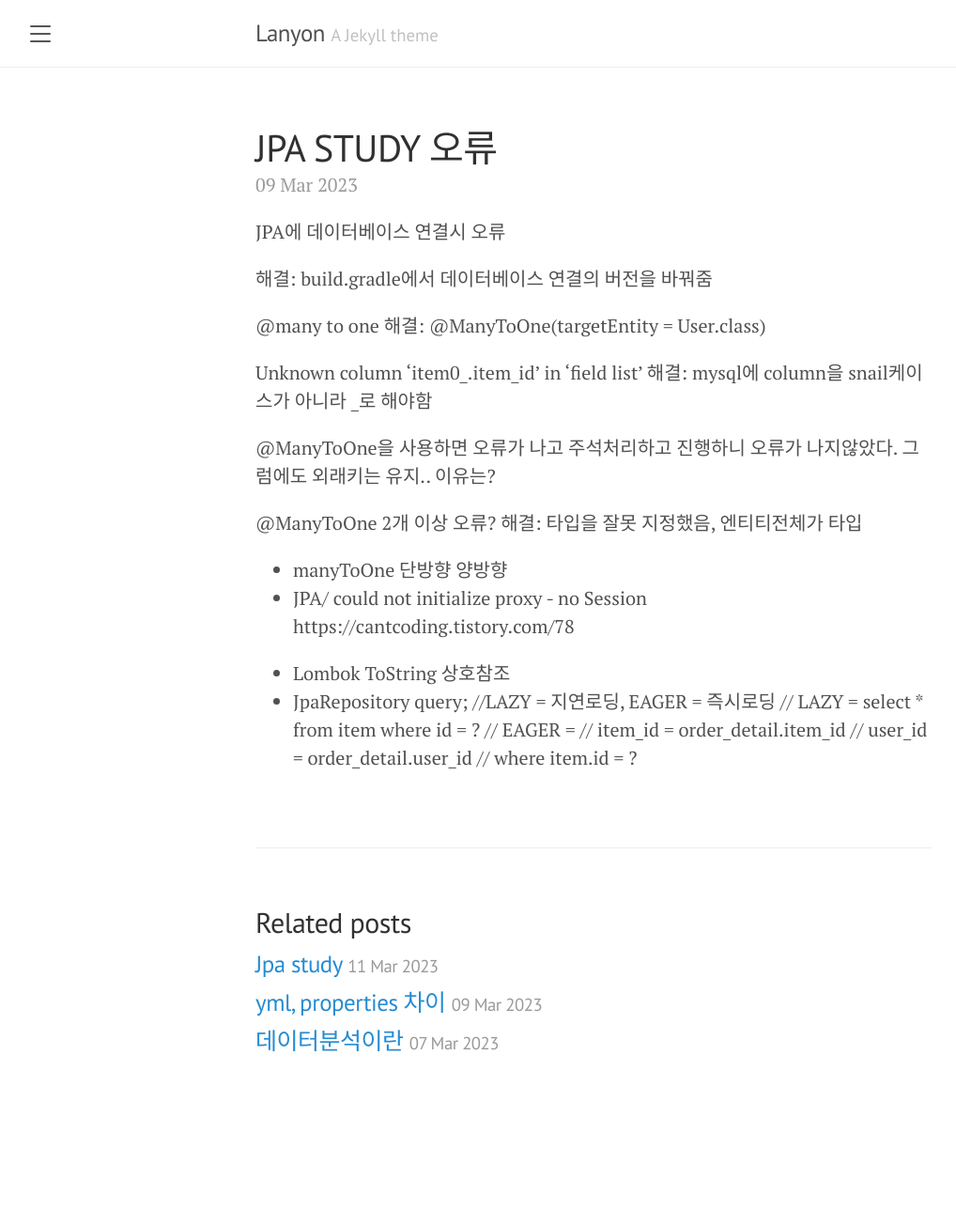
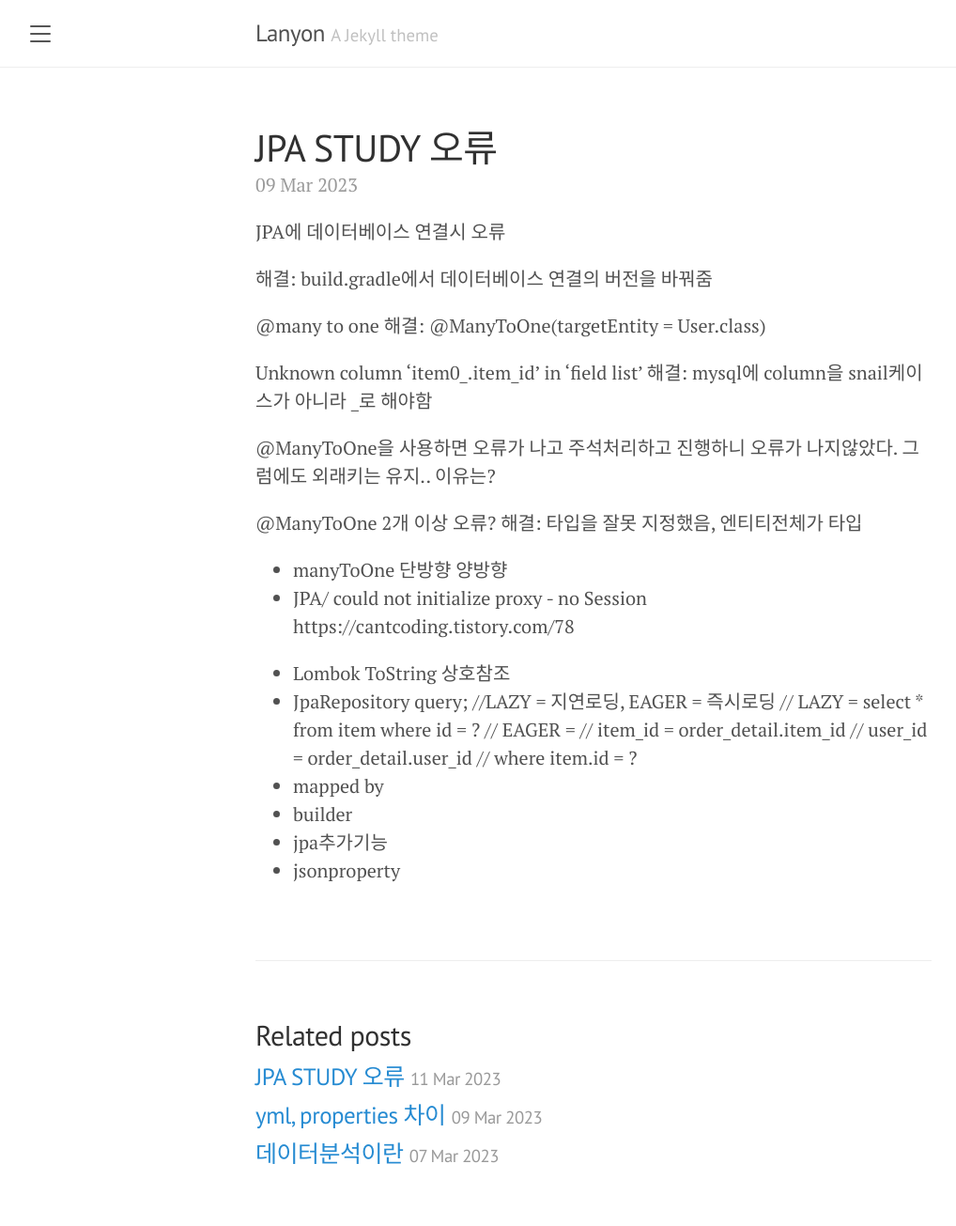
Before and after one commit to mycookie1/mycookie1.github.io, a Jekyll site: the page built from _posts/2023-03-09-JPA STUDY 오류.md, in a window 1280 px wide. Shown: the whole page at 94% size, without its empty margins (8-1026 px from the left). Built offline with Jekyll 4.4.1, drawn with Linux system fonts in a browser that asks for light colours; a file with an impossible date is left out; before the commit the page ends 1185 px from its top, so only the background shows below that.

Commit message:
[feat] jpa study

```diff
--- a/_posts/2023-03-09-JPA STUDY 오류.md
+++ b/_posts/2023-03-09-JPA STUDY 오류.md
@@ -31,3 +31,7 @@ https://cantcoding.tistory.com/78
     // item_id = order_detail.item_id
     // user_id = order_detail.user_id
     // where item.id = ?
+- mapped by
+- builder
+- jpa추가기능
+- jsonproperty
```
Also changed, not shown: _posts/2023-03-11-JPA STUDY.md (+6 -0 lines).
